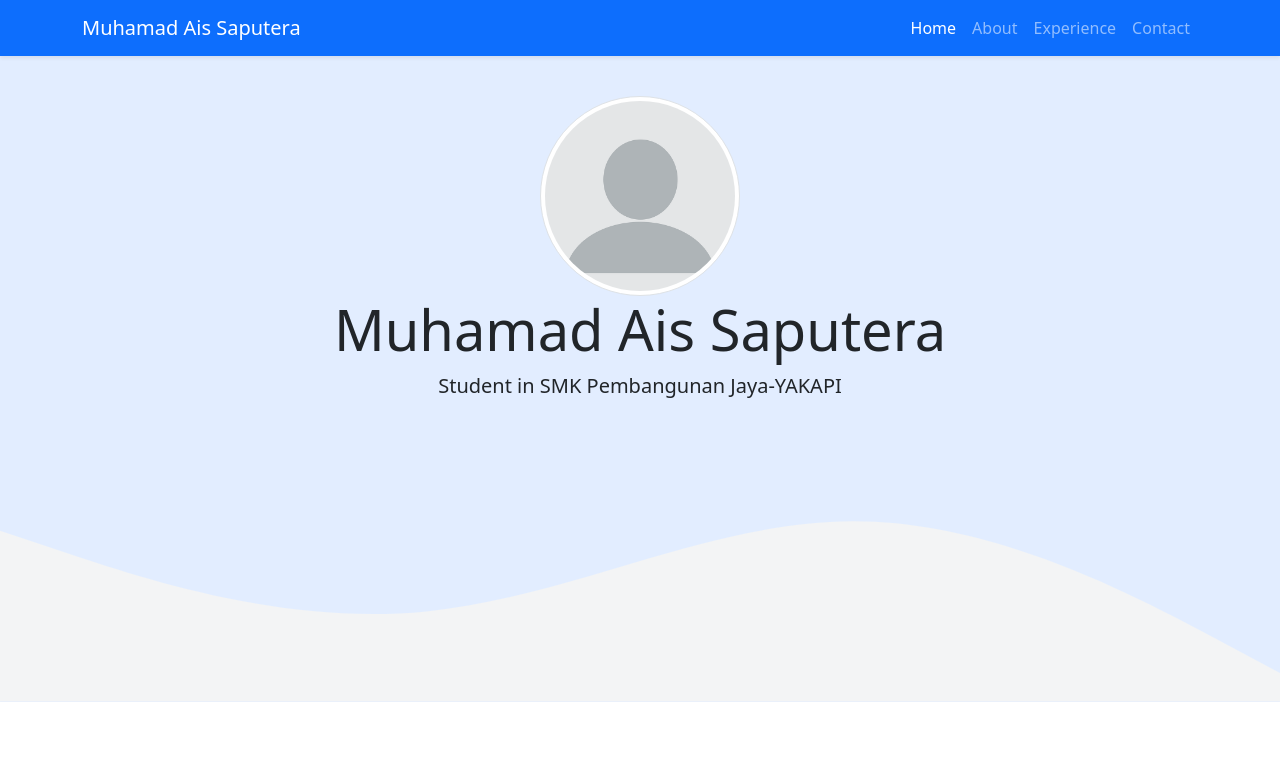
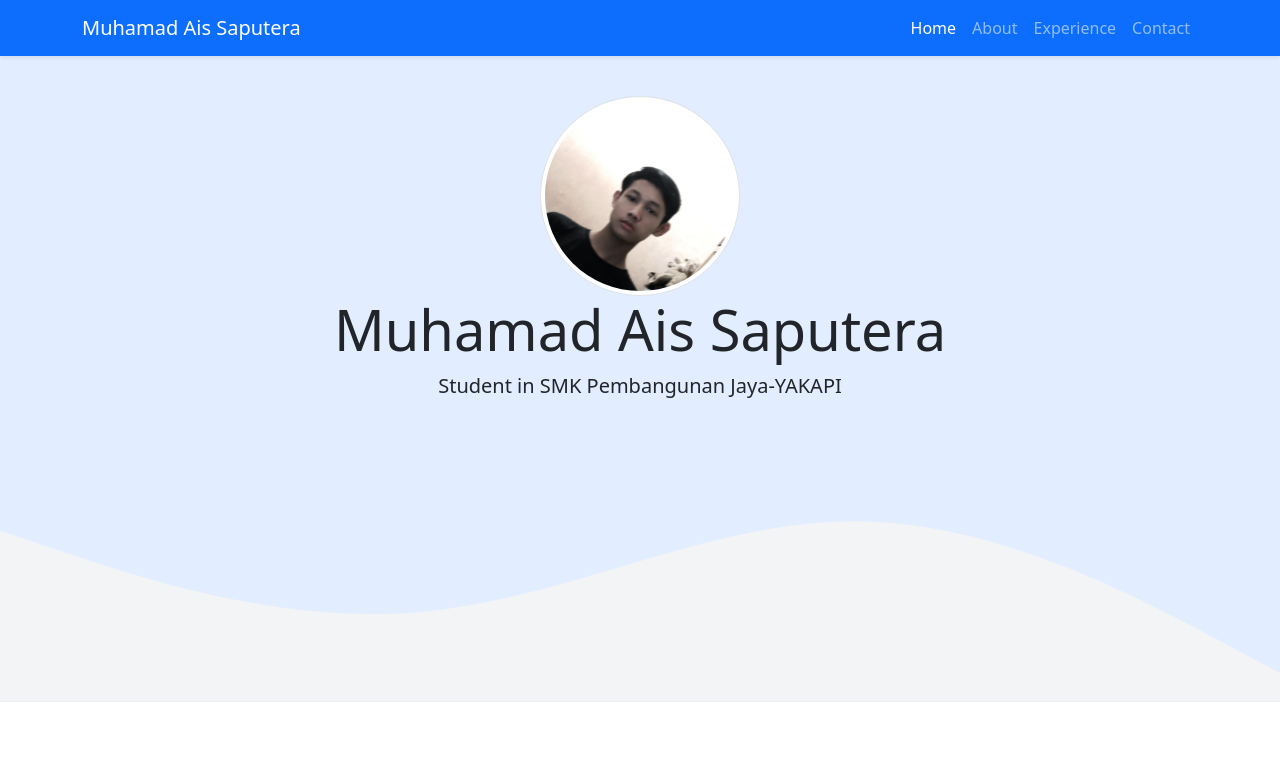
Before and after one commit to muhamadaissaputera/muhamadaissaputera.github.io, a plain HTML site: page index.html in a window 1280 px wide. Shown: the top 779 px of the page. Drawn offline with nearby package versions, Linux system fonts and the light colour scheme.

Commit message:
first commit

```diff
--- a/index.html
+++ b/index.html
@@ -46,7 +46,7 @@
 
     <!-- Jumbotron -->
     <section class="jumbotron text-center">
-      <img src="img/PP POLOS.png" alt="Muhamad Ais Saputera" width="200" class="rounded-circle img-thumbnail" />
+      <img src="img/muhamadais.jpg" alt="Muhamad Ais Saputera" width="200" class="rounded-circle img-thumbnail" />
       <h1 class="display-4">Muhamad Ais Saputera</h1>
       <p class="lead">Student in SMK Pembangunan Jaya-YAKAPI</p>
       <svg xmlns="http://www.w3.org/2000/svg" viewBox="0 0 1440 320">
```
Also changed, not shown: img/PP POLOS.png (deleted), img/muhamadais.jpg (added).
